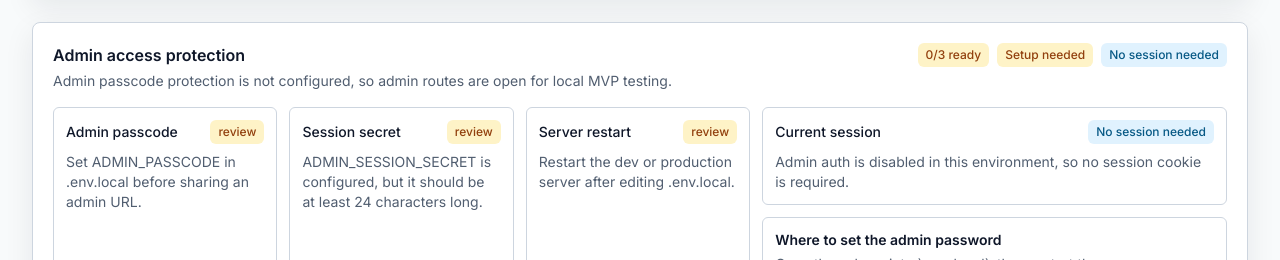
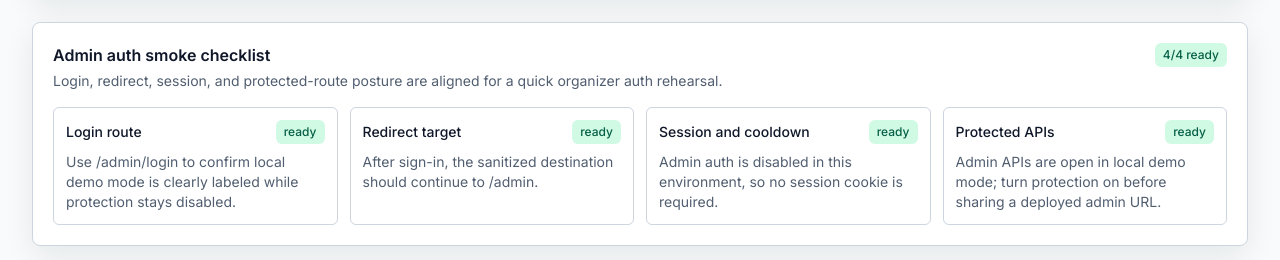
Before and after one commit to best-ed/HackMatch-AI, a Next.js app: page /admin in a window 1280 px wide. Shown: the part 540-800 px from the top of the page. Built offline with nearby package versions, Linux system fonts and the light colour scheme; no server answers; the database is empty.

Commit message:
feat: add admin auth smoke checklist

```diff
--- a/app/admin/login/page.tsx
+++ b/app/admin/login/page.tsx
@@ -3,6 +3,7 @@
 import { Suspense, useEffect, useState } from "react";
 import { useSearchParams } from "next/navigation";
 import { AdminAccessDiagnostics } from "@/components/admin-access-diagnostics";
+import { AdminAuthSmokeChecklist } from "@/components/admin-auth-smoke-checklist";
 import { AdminEnvSetupCard } from "@/components/admin-env-setup-card";
 import { buildAdminAuthGuidance, type AdminAuthSetupSummary } from "@/lib/admin-auth";
 import { persistAdminAuditEntry } from "@/lib/admin-audit-history";
@@ -251,6 +252,9 @@ function AdminLoginForm() {
       <div className="mt-6">
         <AdminAccessDiagnostics disableRuntimeFetch />
       </div>
+      <div className="mt-6">
+        <AdminAuthSmokeChecklist disableRuntimeFetch nextPath={nextPath} />
+      </div>
     </div>
   );
 }
--- a/app/admin/page.tsx
+++ b/app/admin/page.tsx
@@ -4,6 +4,7 @@ import Link from "next/link";
 import { useEffect, useState } from "react";
 import { AlertTriangle, CalendarDays, Clock3, Download, Link2, Settings2, ShieldCheck, SlidersHorizontal, Users } from "lucide-react";
 import { AdminAccessDiagnostics } from "@/components/admin-access-diagnostics";
+import { AdminAuthSmokeChecklist } from "@/components/admin-auth-smoke-checklist";
 import { AdminAuthStatus } from "@/components/admin-auth-status";
 import { AdminDataLoadNotice } from "@/components/admin-data-load-notice";
 import { AdminLocalStorageDiagnostics } from "@/components/admin-local-storage-diagnostics";
@@ -189,6 +190,7 @@ export default function AdminPage() {
         <Badge>{activeCohort} active</Badge>
       </div>
       <AdminAccessDiagnostics initialRuntimeSignals={runtimeSignals} />
+      <AdminAuthSmokeChecklist initialRuntimeSignals={runtimeSignals} />
       <AdminAuthStatus />
       <AdminSecurityReadiness />
       <AdminPersistenceStatus mode={persistenceMode} warning={persistenceWarning} />
--- /dev/null
+++ b/components/admin-auth-smoke-checklist.tsx
@@ -0,0 +1,111 @@
+"use client";
+
+import { useEffect, useMemo, useState } from "react";
+import { Badge, Card } from "@/components/ui";
+import { buildAdminAuthSmokeChecklist } from "@/lib/admin-auth-smoke-checklist";
+import type { AdminAuthSetupSummary, AdminSessionSummary } from "@/lib/admin-auth";
+import type { AdminRuntimeSignals } from "@/lib/admin-runtime-signals";
+
+type AdminSessionPayload = AdminAuthSetupSummary & {
+  loginGuard?: { retryAfterSeconds?: number };
+  session?: AdminSessionSummary;
+};
+
+export function AdminAuthSmokeChecklist({
+  nextPath = "/admin",
+  initialRuntimeSignals,
+  disableRuntimeFetch = false
+}: {
+  nextPath?: string;
+  initialRuntimeSignals?: AdminRuntimeSignals;
+  disableRuntimeFetch?: boolean;
+}) {
+  const [sessionPayload, setSessionPayload] = useState<AdminSessionPayload | undefined>();
+  const [runtimeSignals, setRuntimeSignals] = useState<AdminRuntimeSignals | undefined>(initialRuntimeSignals);
+  const [runtimeReachable, setRuntimeReachable] = useState(Boolean(initialRuntimeSignals) || disableRuntimeFetch);
+
+  useEffect(() => {
+    let cancelled = false;
+    void fetch("/api/admin/session")
+      .then((response) => response.json() as Promise<AdminSessionPayload>)
+      .then((payload) => {
+        if (!cancelled) setSessionPayload(payload);
+      })
+      .catch(() => {
+        if (!cancelled) setSessionPayload(undefined);
+      });
+
+    return () => {
+      cancelled = true;
+    };
+  }, []);
+
+  useEffect(() => {
+    if (disableRuntimeFetch || initialRuntimeSignals) return;
+
+    let cancelled = false;
+    void fetch("/api/admin/runtime-signals")
+      .then((response) => {
+        if (!response.ok) throw new Error("runtime-unavailable");
+        return response.json() as Promise<AdminRuntimeSignals>;
+      })
+      .then((payload) => {
+        if (!cancelled) {
+          setRuntimeSignals(payload);
+          setRuntimeReachable(true);
+        }
+      })
+      .catch(() => {
+        if (!cancelled) setRuntimeReachable(false);
+      });
+
+    return () => {
+      cancelled = true;
+    };
+  }, [disableRuntimeFetch, initialRuntimeSignals]);
+
+  const checklist = useMemo(
+    () =>
+      buildAdminAuthSmokeChecklist({
+        nextPath,
+        setupSummary: sessionPayload && {
+          enabled: sessionPayload.enabled,
+          sessionSecretConfigured: sessionPayload.sessionSecretConfigured,
+          readyCount: sessionPayload.readyCount,
+          totalCount: sessionPayload.totalCount
+        },
+        session: sessionPayload?.session,
+        loginGuardRetryAfterSeconds: sessionPayload?.loginGuard?.retryAfterSeconds ?? 0,
+        runtimeSignals,
+        runtimeReachable
+      }),
+    [nextPath, runtimeReachable, runtimeSignals, sessionPayload]
+  );
+
+  return (
+    <Card className="space-y-4">
+      <div className="flex flex-wrap items-start justify-between gap-3">
+        <div>
+          <h2 className="font-semibold">Admin auth smoke checklist</h2>
+          <p className="mt-1 text-sm text-muted-foreground">{checklist.detail}</p>
+        </div>
+        <Badge className={checklist.status === "ready" ? "bg-emerald-100 text-emerald-800" : "bg-amber-100 text-amber-800"}>
+          {checklist.readyCount}/{checklist.totalCount} ready
+        </Badge>
+      </div>
+      <div className="grid gap-3 md:grid-cols-2 xl:grid-cols-4">
+        {checklist.items.map((item) => (
+          <div className="rounded-md border border-border bg-white p-3 text-sm" key={item.label}>
+            <div className="flex flex-wrap items-center justify-between gap-2">
+              <div className="font-medium">{item.label}</div>
+              <Badge className={item.status === "ready" ? "bg-emerald-100 text-emerald-800" : "bg-amber-100 text-amber-800"}>
+                {item.status}
+              </Badge>
+            </div>
+            <p className="mt-2 text-muted-foreground">{item.detail}</p>
+          </div>
+        ))}
+      </div>
+    </Card>
+  );
+}
--- /dev/null
+++ b/lib/admin-auth-smoke-checklist.ts
@@ -0,0 +1,100 @@
+import type { AdminAuthSetupSummary, AdminSessionSummary } from "@/lib/admin-auth";
+import type { AdminRuntimeSignals } from "@/lib/admin-runtime-signals";
+
+export type AdminAuthSmokeChecklistItem = {
+  label: string;
+  status: "ready" | "review";
+  detail: string;
+};
+
+export type AdminAuthSmokeChecklist = {
+  status: "ready" | "review";
+  title: string;
+  detail: string;
+  readyCount: number;
+  totalCount: number;
+  items: AdminAuthSmokeChecklistItem[];
+};
+
+export function buildAdminAuthSmokeChecklist({
+  nextPath = "/admin",
+  setupSummary,
+  session,
+  loginGuardRetryAfterSeconds = 0,
+  runtimeSignals,
+  runtimeReachable = Boolean(runtimeSignals)
+}: {
+  nextPath?: string;
+  setupSummary?: Pick<AdminAuthSetupSummary, "enabled" | "readyCount" | "totalCount" | "sessionSecretConfigured">;
+  session?: AdminSessionSummary;
+  loginGuardRetryAfterSeconds?: number;
+  runtimeSignals?: AdminRuntimeSignals;
+  runtimeReachable?: boolean;
+}): AdminAuthSmokeChecklist {
+  const enabled = Boolean(setupSummary?.enabled);
+  const setupReady = Boolean(setupSummary && setupSummary.readyCount === setupSummary.totalCount && setupSummary.totalCount > 0);
+  const sessionReady = session?.status === "active" || session?.status === "not-required";
+  const protectedApiReady = !enabled
+    ? true
+    : Boolean(runtimeSignals?.adminProtectionConfigured && session?.authenticated);
+
+  const items: AdminAuthSmokeChecklistItem[] = [
+    {
+      label: "Login route",
+      status: "ready",
+      detail: enabled
+        ? "Use /admin/login to confirm the organizer passcode gate appears before protected admin pages."
+        : "Use /admin/login to confirm local demo mode is clearly labeled while protection stays disabled."
+    },
+    {
+      label: "Redirect target",
+      status: nextPath.startsWith("/admin") ? "ready" : "review",
+      detail: nextPath.startsWith("/admin")
+        ? `After sign-in, the sanitized destination should continue to ${nextPath}.`
+        : "Confirm the requested admin destination resolves back to a safe /admin path."
+    },
+    {
+      label: "Session and cooldown",
+      status: loginGuardRetryAfterSeconds > 0 || !sessionReady ? "review" : "ready",
+      detail: loginGuardRetryAfterSeconds > 0
+        ? `Login cooldown is active for about ${formatDuration(loginGuardRetryAfterSeconds)}. Wait for the guard to clear before retrying.`
+        : session
+          ? session.detail
+          : "Session endpoint has not responded yet, so cookie health is still unconfirmed."
+    },
+    {
+      label: "Protected APIs",
+      status: protectedApiReady || !enabled ? "ready" : "review",
+      detail: !enabled
+        ? "Admin APIs are open in local demo mode; turn protection on before sharing a deployed admin URL."
+        : runtimeReachable
+          ? protectedApiReady
+            ? "Protected admin APIs should accept the current session and reject unauthenticated requests."
+            : "Admin APIs are protected, but confirm a valid session is active before relying on organizer-only routes."
+          : "Protected API posture is confirmed after sign-in when runtime diagnostics become reachable."
+    }
+  ];
+
+  const readyCount = items.filter((item) => item.status === "ready").length;
+  const totalCount = items.length;
+  const status = readyCount === totalCount ? "ready" : "review";
+
+  return {
+    status,
+    title: status === "ready" ? "Auth smoke checklist is ready" : "Auth smoke checklist needs review",
+    detail: status === "ready"
+      ? "Login, redirect, session, and protected-route posture are aligned for a quick organizer auth rehearsal."
+      : "One or more organizer auth checks still need a quick rehearsal before you trust this environment.",
+    readyCount,
+    totalCount,
+    items
+  };
+}
+
+function formatDuration(seconds: number) {
+  if (seconds < 60) return `${seconds}s`;
+
+  const minutes = Math.floor(seconds / 60);
+  const remainder = seconds % 60;
+  return remainder > 0 ? `${minutes}m ${remainder}s` : `${minutes}m`;
+}
```
Also changed, not shown: 1 other file (tests, documents, lock files or other folders).
